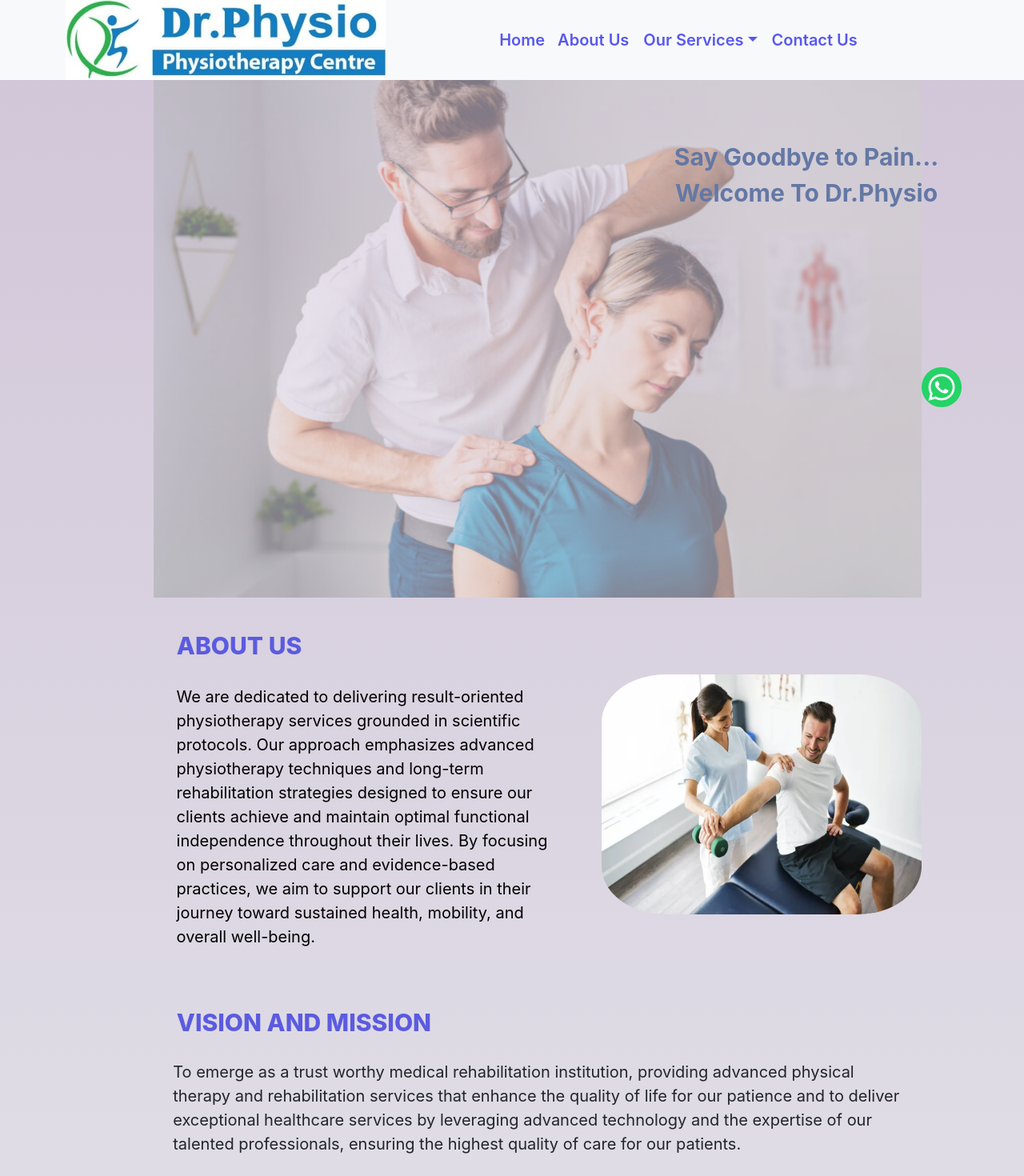
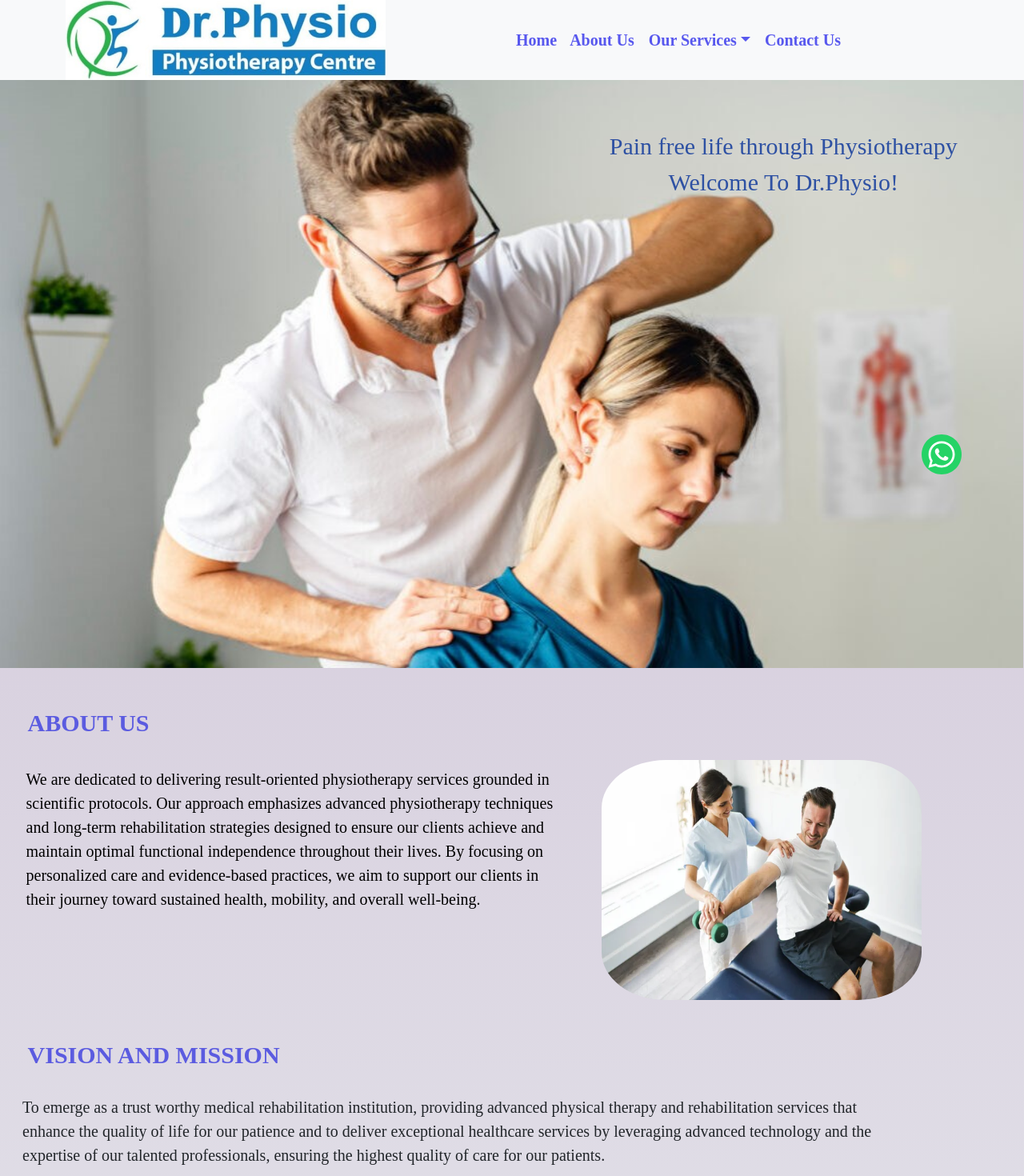
Before and after one commit to nihalavk/drphysio-first, a React (Create React App) app: page / in a window 1280 px wide. Shown: the top 1470 px of the page at 80% size. Built offline with nearby package versions, Linux system fonts and the light colour scheme.

Commit message:
comments

```diff
--- a/src/dr.physio/Home.css
+++ b/src/dr.physio/Home.css
@@ -7,23 +7,28 @@
 }
 .nav-drop{
     font-size: 20px;
+    font-family: 'Times New Roman', Times, serif
 }
 .m-auto{
     font-size: 20px;
+    font-family: 'Times New Roman', Times, serif
 
 }
 .nav-links{
     color:rgb(88, 88, 238) ;
     padding: 10px;
     font-weight: 600;
+    font-family: 'Times New Roman', Times, serif
 }
 .nav-drop{
     color:rgb(88, 88, 238) ;
+    font-family: 'Times New Roman', Times, serif
 }
 #basic-nav-dropdown{
     color:rgb(88, 88, 238) ;
     padding: 10px;
     font-weight: 600;
+    font-family: 'Times New Roman', Times, serif
 }
 .d-inline-block {
     width: 200px;
@@ -46,6 +51,7 @@
     text-decoration: none;
     font-size: 15px;
     color: black;
+    font-family: 'Times New Roman', Times, serif
 }
 .icon{
     margin:5%;
@@ -58,15 +64,16 @@
     position: relative;
 }
  .physio_img1{
-    opacity: .4;
+    /* opacity: .4; */
     width: 100%;
  }
  .caption{
    padding: 5px;
-    font-weight: bold;
+    /* font-weight:500; */
     text-align: center;
     background-color: rgb(88, 88, 238);
     width: 100%;
+    font-family: 'Times New Roman', Times, serif;
 
     font-size: 18px;
     color:rgb(248, 248, 248);
@@ -83,6 +90,7 @@
     margin-top: 5%;
     font-weight: 800;
     font-size: 20px;
+    font-family: 'Times New Roman', Times, serif;
  }
  .about-head{
     background-color: rgb(88, 88, 238);
@@ -92,12 +100,14 @@
     font-size: 30px;
     margin-top: 7%;
     font-weight: 600;
+    font-family: 'Times New Roman', Times, serif;
  }
  .para{
     margin: 5%;
     text-align: center;
     font-size: 20px;
     padding: 3px;
+    /* font-family: 'Times New Roman', Times, serif; */
 
  }
  .abt-para{
@@ -106,6 +116,7 @@
    text-align: center;
    font-weight: 400;
    padding: 3px;
+   /* font-family: 'Times New Roman', Times, serif; */
  }
  .service-images{
    height: 50%;
@@ -120,11 +131,13 @@
     margin-top: 5%;
     margin-left: 4%;
     font-weight: 500;
+    font-family: 'Times New Roman', Times, serif;
 
  }
  .contact-det li{
     list-style-type: none;
     padding-top: 10px;
+    font-family: 'Times New Roman', Times, serif;
  }
  .foot{
     background-color: rgb(88, 88, 238);
@@ -147,6 +160,7 @@
     background-color:rgb(88, 88, 238) ;
     font-size: 15px;
     text-align: center;
+    /* font-family: 'Times New Roman', Times, serif; */
  }
  .whatsp-icon{
    cursor: pointer;
@@ -176,7 +190,7 @@
    z-index: 1;
    position: fixed;
    margin-left: 80%;
-   margin-top: 110%;
+   margin-top: 180%;
    width: 50px;
    height: 50px;
 }
--- a/src/dr.physio/Home.jsx
+++ b/src/dr.physio/Home.jsx
@@ -64,8 +64,8 @@ function Home() {
           <img className='physio_img1' src={img1} />
 
           <div className="caption">
-            <div className="caption1">Say Goodbye to Pain...</div>
-            <div className="caption2">Welcome To Dr.Physio</div>
+            <div className="caption1">Pain free life through Physiotherapy</div>
+            <div className="caption2">Welcome To Dr.Physio!</div>
           </div>
 
         <div className="about" id="about-section">
@@ -82,8 +82,8 @@ function Home() {
 
         <div className="services">
           <div className="sub-headings">SERVICES WE PROVIDE</div>
-          <div className="para">At Dr.Physio we are committed to providing personalized, evidence-based physiotherapy services to help you achieve optimal health and mobility. Our services include advanced techniques such as <b>Instrument-Assisted Soft Tissue Mobilization (IASTM), dry needling, and myofascial release</b>, alongside
-          <b>Ortho physiotherapy, Neuro Physiotherapy, Gynecological, Pediatric, Geriatric Physiotherapy and Post Surgical Physiotherapy.</b>
+          <div className="para">At Dr.Physio we are committed to providing personalized, evidence-based physiotherapy services to help you achieve optimal health and mobility. Our services include advanced techniques such as <b>Instrument-Assisted Soft Tissue Mobilization (IASTM), dry needling, and myofascial release(MFR)</b>, alongside
+          <b> Ortho physiotherapy, Neuro Physiotherapy, Gynecological, Pediatric, Geriatric Physiotherapy and Post Surgical Physiotherapy.</b>
           Contact us today to begin your journey toward better health.
           </div>
           <div className="service">
--- a/src/dr.physio/responcive.css
+++ b/src/dr.physio/responcive.css
@@ -8,17 +8,23 @@
      }
     .entry-image{
         position: relative;
-        width: 75%;
-        margin-left: 15%;
+        margin-top: 95px;
+        width: 90%;
+    }
+    .physio_img1{
+        margin-top: 5px;
+        width: 111%;
+
     }
     .caption{
         position: absolute;
         background: none;
-        top: 4%;
+        top: 2.5%;
         left: 60%;
         width: 50%;
+        font-family: 'Times New Roman', Times, serif;
         font-size: 30px;
-        color: rgb(100, 120, 165);
+        color: rgb(46, 81, 163);
         text-align: center;
     }
     .about-contents{
@@ -38,12 +44,14 @@
         color: rgb(91, 91, 224);
         margin-top: 4%;
         font-size: 30px;
+        font-family: 'Times New Roman', Times, serif
     }
     .para{
         padding: 5px;
         margin: 2%;
         text-align: left;
         font-size: 20px;
+        font-family: 'Times New Roman', Times, serif
     }
     .about-head{
         margin-top: 2%;
@@ -55,6 +63,7 @@
         margin-top: 4%;
         font-size: 20px;
         padding: 5px;
+        font-family: 'Times New Roman', Times, serif
     }
     .images{
         margin-left: 25%;
@@ -67,6 +76,7 @@
         font-weight: 900;
         text-align: left;
         margin-left: 2%;
+        font-family: 'Times New Roman', Times, serif
     }
     .icon1{
         cursor: pointer;
@@ -85,8 +95,8 @@
         height: 50px;
     }
     .whatsp{
-        margin-left: 75%;
-        margin-top: 30%;
+        margin-left: 90%;
+        margin-top: 35%;
         width: 50px;
         height: 50px;
     }
```
Also changed, not shown: src/dr.physio/assets/physio_img1.jpeg.
